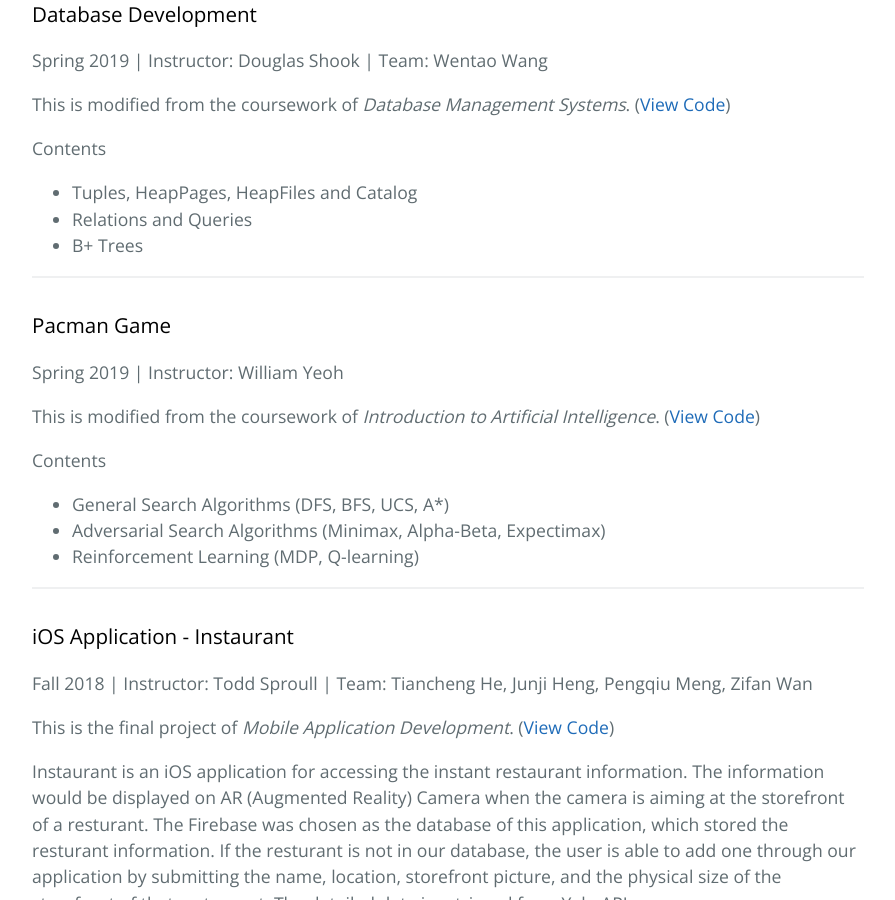
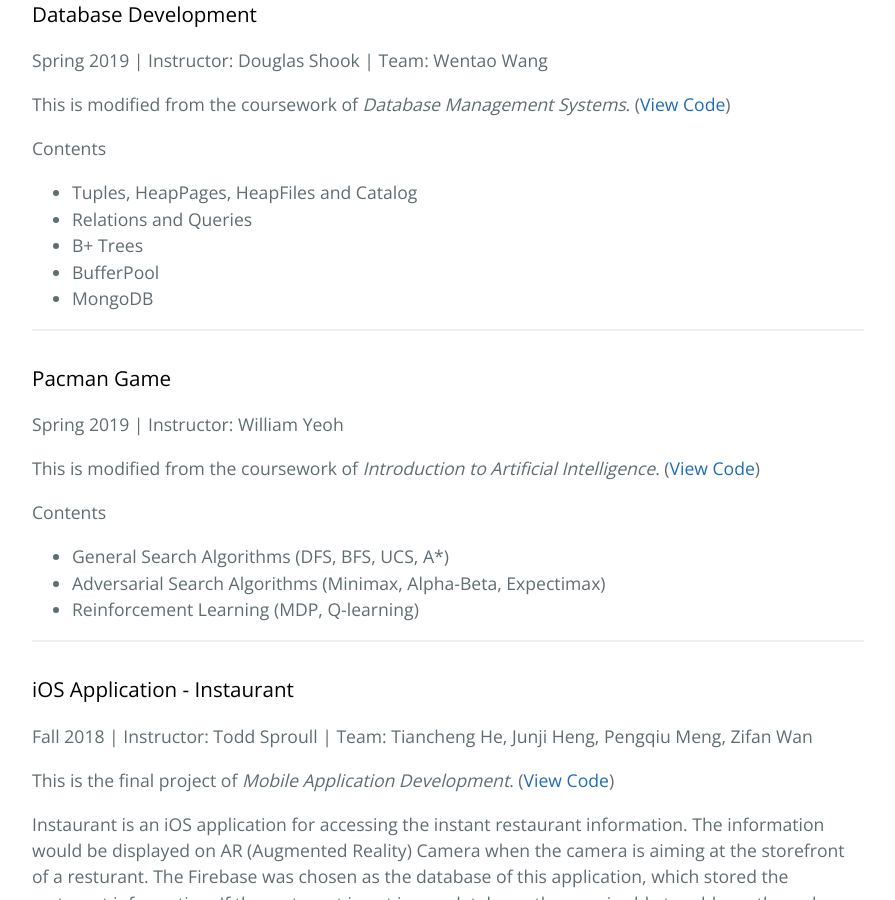
Before and after one commit to chengyuegong/chengyuegong.github.io, a Jekyll site: the page built from index.md, in a window 1280 px wide and 900 px high, scrolled down 898 px. Shown: the whole window, without its empty margins (192-1087 px from the left). Built offline with Jekyll 4.4.1, drawn with Linux system fonts in a browser that asks for light colours; nearby versions of some CDN libraries; our own code applies the rules of GitHub Pages for plain Markdown files.

Commit message:
update projects

```diff
--- a/index.md
+++ b/index.md
@@ -29,6 +29,8 @@ Contents
 * Tuples, HeapPages, HeapFiles and Catalog
 * Relations and Queries
 * B+ Trees
+* BufferPool
+* MongoDB
 
 * * *
 
```
